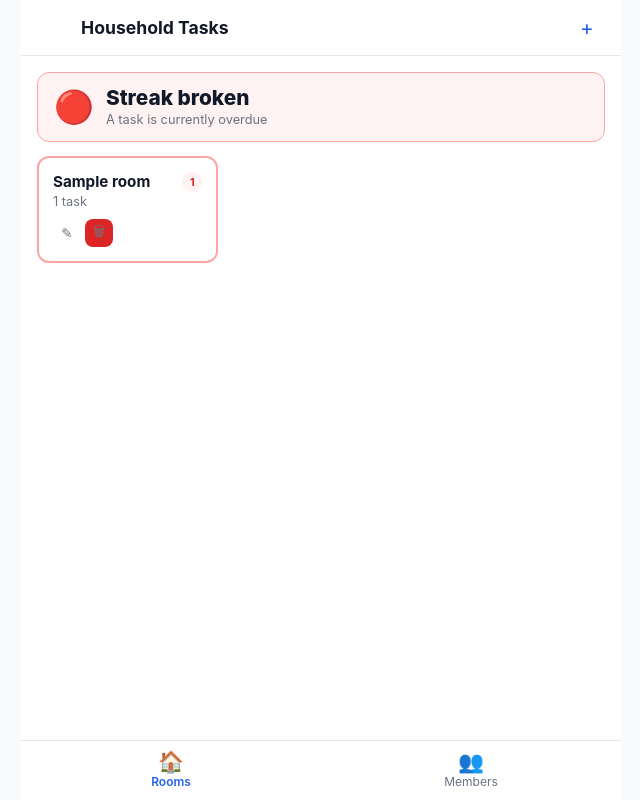
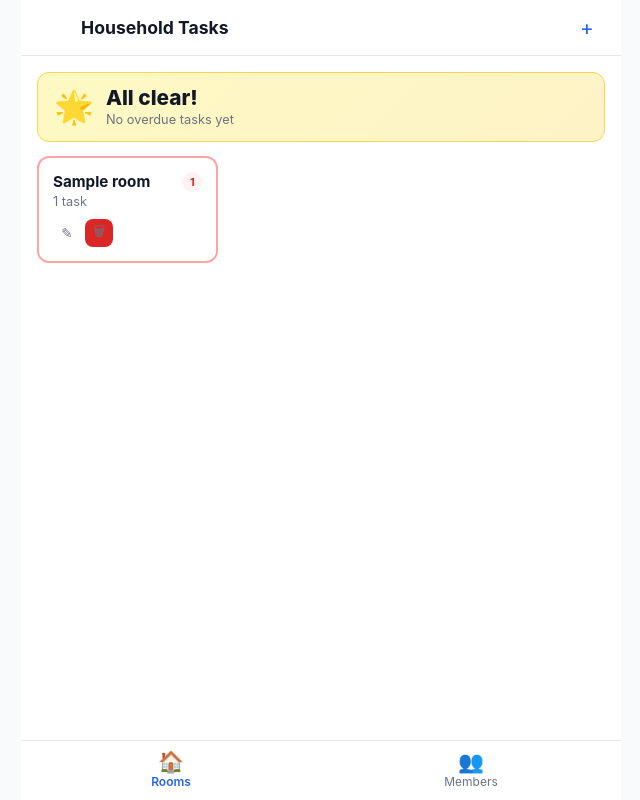
Before and after one commit to bleodeil/household-tasks, a Flask app: page / in a window 1280 px wide. Shown: the whole page, without its empty margins (319-959 px from the left). Run offline with Flask 3, Linux system fonts and the light colour scheme; tables that the repository leaves empty hold one stand-in row (values such as "Sample post"); parts of the project's set-up code (start-up, migrations or seed data) failed here and were passed over.

Commit message:
Add files via upload

```diff
--- a/household_tasks/app/app.py
+++ b/household_tasks/app/app.py
@@ -3,6 +3,9 @@
 
 import os
 import logging
+import threading
+import time
+import requests as _requests
 from flask import Flask, jsonify, request, render_template
 from database import Database
 
@@ -149,7 +152,56 @@ def get_task_log(task_id):
 
 @app.route("/api/streak", methods=["GET"])
 def get_streak():
-    return jsonify({"streak": db.get_streak()})
+    return jsonify(db.get_streak())
+
+
+# ── HA Notifications ───────────────────────────────────────────────────────────
+
+SUPERVISOR_TOKEN = os.environ.get("SUPERVISOR_TOKEN", "")
+HA_API = "http://supervisor/core/api"
+
+def _ha_notify(title: str, message: str):
+    """Send a persistent notification to Home Assistant."""
+    if not SUPERVISOR_TOKEN:
+        logger.warning("No SUPERVISOR_TOKEN — skipping notification")
+        return
+    try:
+        _requests.post(
+            f"{HA_API}/services/persistent_notification/create",
+            headers={"Authorization": f"Bearer {SUPERVISOR_TOKEN}"},
+            json={"title": title, "message": message, "notification_id": "household_tasks"},
+            timeout=5,
+        )
+    except Exception as exc:
+        logger.warning("HA notification failed: %s", exc)
+
+
+def _notification_loop():
+    """Background thread: check for overdue / due-today tasks every hour
+    and fire a HA notification if any are found."""
+    # Wait a bit after startup before the first check
+    time.sleep(60)
+    while True:
+        try:
+            from datetime import date
+            today = date.today().isoformat()
+            rooms = db.get_rooms()
+            overdue_total  = sum(r.get("overdue_count",  0) for r in rooms)
+            today_total    = sum(r.get("due_today_count", 0) for r in rooms)
+
+            if overdue_total > 0 or today_total > 0:
+                parts = []
+                if overdue_total:
+                    parts.append(f"{overdue_total} overdue task{'s' if overdue_total != 1 else ''}")
+                if today_total:
+                    parts.append(f"{today_total} task{'s' if today_total != 1 else ''} due today")
+                _ha_notify(
+                    "Household Tasks",
+                    "⚠️ " + " and ".join(parts) + " need attention.",
+                )
+        except Exception as exc:
+            logger.warning("Notification check failed: %s", exc)
+        time.sleep(3600)  # check once per hour
 
 
 # ── Startup ────────────────────────────────────────────────────────────────────
@@ -158,6 +210,11 @@ if __name__ == "__main__":
     os.makedirs(os.path.dirname(DB_PATH), exist_ok=True)
     logger.info("Initializing database…")
     db.initialize()
+
+    # Start background notification checker
+    t = threading.Thread(target=_notification_loop, daemon=True)
+    t.start()
+
     port = int(os.environ.get("PORT", 8099))
     logger.info("Household Tasks running on port %d", port)
     app.run(host="0.0.0.0", port=port, debug=False)
--- a/household_tasks/app/database.py
+++ b/household_tasks/app/database.py
@@ -96,20 +96,19 @@ class Database:
         ).fetchall()
 
         today = date.today()
-        soon  = today + timedelta(days=3)
 
         for room in rooms:
             tasks = c.execute(
                 "SELECT due_date FROM tasks WHERE room_id = ?", (room["id"],)
             ).fetchall()
-            room["task_count"]     = len(tasks)
-            room["overdue_count"]  = sum(
+            room["task_count"]      = len(tasks)
+            room["overdue_count"]   = sum(
                 1 for t in tasks
                 if t["due_date"] and _parse_date(t["due_date"]) < today
             )
-            room["due_soon_count"] = sum(
+            room["due_today_count"] = sum(
                 1 for t in tasks
-                if t["due_date"] and today <= _parse_date(t["due_date"]) <= soon
+                if t["due_date"] and _parse_date(t["due_date"]) == today
             )
         conn.close()
         return rooms
@@ -301,8 +300,8 @@ class Database:
             VALUES (?, ?, ?, ?)
         """, (task_id, member_id, completed_at, data.get("notes") or None))
 
-        # Recalculate next due date for recurring tasks
         if task["is_recurring"] and task["recurrence_type"]:
+            # Recurring: recalculate next due date
             cfg  = json.loads(task["recurrence_config"]) if task["recurrence_config"] else {}
             from_date = datetime.fromisoformat(completed_at).date()
             next_due  = _calculate_next_due(task["recurrence_type"], cfg, from_date)
@@ -310,10 +309,15 @@ class Database:
                 "UPDATE tasks SET due_date = ? WHERE id = ?",
                 (next_due.isoformat() if next_due else None, task_id),
             )
-
-        conn.commit()
-        conn.close()
-        return self.get_task(task_id)
+            conn.commit()
+            conn.close()
+            return self.get_task(task_id)
+        else:
+            # Non-recurring: delete the task after logging completion
+            conn.commit()
+            conn.close()
+            self.delete_task(task_id)
+            return {"deleted": True, "id": task_id}
 
     def get_task_log(self, task_id):
         conn = self._conn()
@@ -330,29 +334,29 @@ class Database:
         return log
 
     def get_streak(self):
-        """Return the number of days since any task was last overdue.
+        """Return streak info dict.
 
-        Returns 0 if any task is currently past its due date.
-        Otherwise returns days elapsed since the most recent completion
-        that was logged after the task's due_date (i.e. a late completion).
-        Falls back to 0 if there have never been late completions and no
-        tasks are overdue (which shouldn't happen in practice, but we
-        return 0 as a safe default for new installs with no history).
+        {"streak": N, "has_history": bool}
+
+        streak = 0  → a task is currently overdue
+        streak = N  → days since last late completion
+        has_history = False → no late completions ever recorded (new install);
+                               the frontend shows a neutral "getting started" banner.
         """
         from datetime import date, datetime, timezone
         today = date.today().isoformat()
         conn = self._conn()
 
-        # If any task is currently overdue → streak is 0
+        # If any task is currently overdue → streak broken
         overdue = conn.execute(
             "SELECT 1 FROM tasks WHERE due_date IS NOT NULL AND due_date < ? LIMIT 1",
             (today,)
         ).fetchone()
         if overdue:
             conn.close()
-            return 0
+            return {"streak": 0, "has_history": True}
 
-        # Find the most recent late completion (completed_at > due_date)
+        # Find the most recent late completion (completed after its due_date)
         row = conn.execute("""
             SELECT l.completed_at
             FROM completion_log l
@@ -365,16 +369,14 @@ class Database:
         conn.close()
 
         if not row:
-            # No late completions on record — treat streak as starting from
-            # the beginning of time (return a large number capped at 999).
-            return 999
+            # No late completions ever — fresh install or perfectly on-time history
+            return {"streak": 0, "has_history": False}
 
-        late_ts = row["completed_at"]  # ISO string
-        # Strip timezone suffix for naive parsing if present
+        late_ts = row["completed_at"]
         late_dt = datetime.fromisoformat(late_ts.replace("Z", "+00:00"))
-        now_dt = datetime.now(timezone.utc)
-        days = int((now_dt - late_dt).total_seconds() // 86400)
-        return max(days, 0)
+        now_dt  = datetime.now(timezone.utc)
+        days    = int((now_dt - late_dt).total_seconds() // 86400)
+        return {"streak": max(days, 0), "has_history": True}
 
 
 # ── Recurrence calculation ─────────────────────────────────────────────────────
--- a/household_tasks/app/requirements.txt
+++ b/household_tasks/app/requirements.txt
@@ -1,2 +1,3 @@
 flask==3.0.3
 python-dateutil==2.9.0
+requests==2.32.3
--- a/household_tasks/app/static/app.js
+++ b/household_tasks/app/static/app.js
@@ -199,19 +199,28 @@ async function renderRoomsView(container) {
   container.innerHTML = "";
 
   // Streak banner
-  const streak = await calcStreak();
-  if (streak !== null) {
-    const isZero = streak === 0;
-    const banner = el("div", { className: `streak-banner ${isZero ? "streak-zero" : "streak-active"}` },
-      el("div", { className: "streak-icon" }, isZero ? "🔴" : streak >= 7 ? "🔥" : "⚡"),
+  const streakData = await calcStreak();
+  if (streakData !== null) {
+    const { streak, has_history } = streakData;
+    let icon, countText, subText, cls;
+    if (!has_history) {
+      icon = "🌟"; countText = "All clear!"; subText = "No overdue tasks yet"; cls = "streak-active";
+    } else if (streak === 0) {
+      icon = "🔴"; countText = "Streak broken"; subText = "A task is currently overdue"; cls = "streak-zero";
+    } else {
+      icon = streak >= 7 ? "🔥" : "⚡";
+      countText = String(streak);
+      subText = "Days since last overdue task";
+      cls = "streak-active";
+    }
+    const banner = el("div", { className: `streak-banner ${cls}` },
+      el("div", { className: "streak-icon" }, icon),
       el("div", { className: "streak-body" },
         el("div", { className: "streak-count" },
-          isZero ? "Streak broken" : String(streak),
-          isZero ? null : el("span", {}, `day${streak !== 1 ? "s" : ""}`),
+          countText,
+          has_history && streak > 0 ? el("span", {}, ` day${streak !== 1 ? "s" : ""}`) : null,
         ),
-        el("div", { className: "streak-sub" },
-          isZero ? "A task is currently overdue" : "Since last overdue task",
-        ),
+        el("div", { className: "streak-sub" }, subText),
       ),
     );
     container.append(banner);
@@ -230,13 +239,13 @@ async function renderRoomsView(container) {
 
   for (const room of state.rooms) {
     const statusClass =
-      room.overdue_count  > 0 ? "status-overdue" :
-      room.due_soon_count > 0 ? "status-soon"    : "status-ok";
+      room.overdue_count   > 0 ? "status-overdue" :
+      room.due_today_count > 0 ? "status-soon"    : "status-ok";
 
-    const badge =
-      room.overdue_count  > 0 ? el("span", { className: "badge badge-red"    }, String(room.overdue_count))  :
-      room.due_soon_count > 0 ? el("span", { className: "badge badge-yellow" }, String(room.due_soon_count)) :
-      null;
+    const badgeCount = (room.overdue_count || 0) + (room.due_today_count || 0);
+    const badge = badgeCount > 0
+      ? el("span", { className: `badge ${room.overdue_count > 0 ? "badge-red" : "badge-yellow"}` }, String(badgeCount))
+      : null;
 
     const card = el("div", { className: `room-card ${statusClass}`,
                               onClick: () => navigate("room", { roomId: room.id }) },
@@ -737,7 +746,8 @@ async function showCompleteModal(task) {
         `↻ Next due date will be recalculated (${
           formatRecurrence(task.recurrence_type, JSON.parse(task.recurrence_config || "{}"))
         })`)
-    : null;
+    : el("p", { className: "recur-notice recur-notice-warn" },
+        "⚠️ This task has no recurrence and will be permanently removed once completed.");
 
   const body = el("div", {},
     el("div", { className: "complete-task-name" }, task.title),
@@ -765,6 +775,7 @@ async function showCompleteModal(task) {
             notes:        notesVal || null,
           });
           closeModal();
+          // Non-recurring tasks are deleted on completion — navigate back to room
           await navigate("room", { roomId: state.currentRoomId });
         } catch (err) { alert(err.message); }
       },
--- a/household_tasks/app/static/style.css
+++ b/household_tasks/app/static/style.css
@@ -645,6 +645,13 @@ input[type="checkbox"] {
   background: var(--primary-bg);
   border-radius: var(--radius-sm);
 }
+.recur-notice-warn {
+  color: #92400e;
+  background: #fffbeb;
+  border: 1px solid #fcd34d;
+  font-style: normal;
+  font-weight: 500;
+}
 
 /* ── Completion log ─────────────────────────────────── */
 .log-list  { display: flex; flex-direction: column; gap: 8px; }
--- a/household_tasks/config.yaml
+++ b/household_tasks/config.yaml
@@ -13,4 +13,4 @@ ingress: true
 ingress_port: 8099
 panel_icon: "mdi:clipboard-check-multiple-outline"
 panel_title: "Household Tasks"
-homeassistant_api: false
+homeassistant_api: true
```
